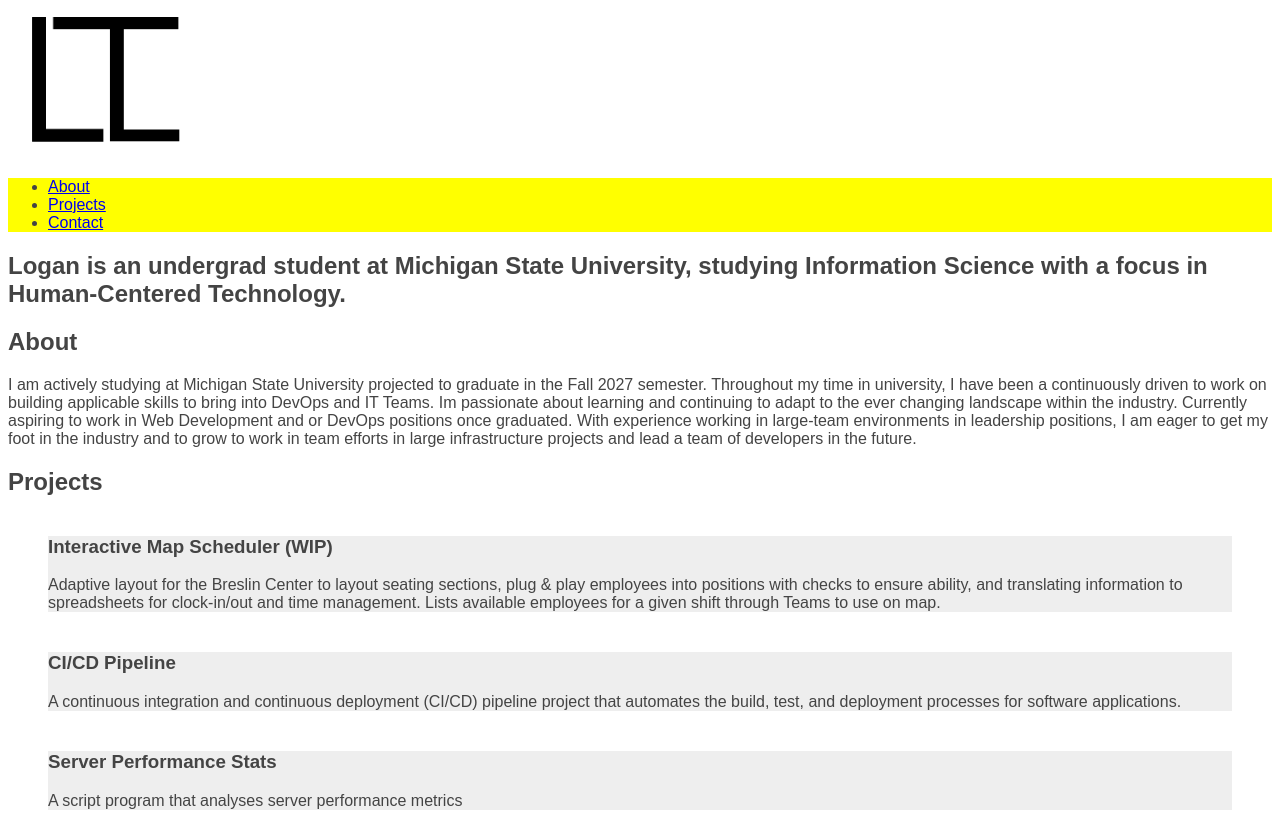
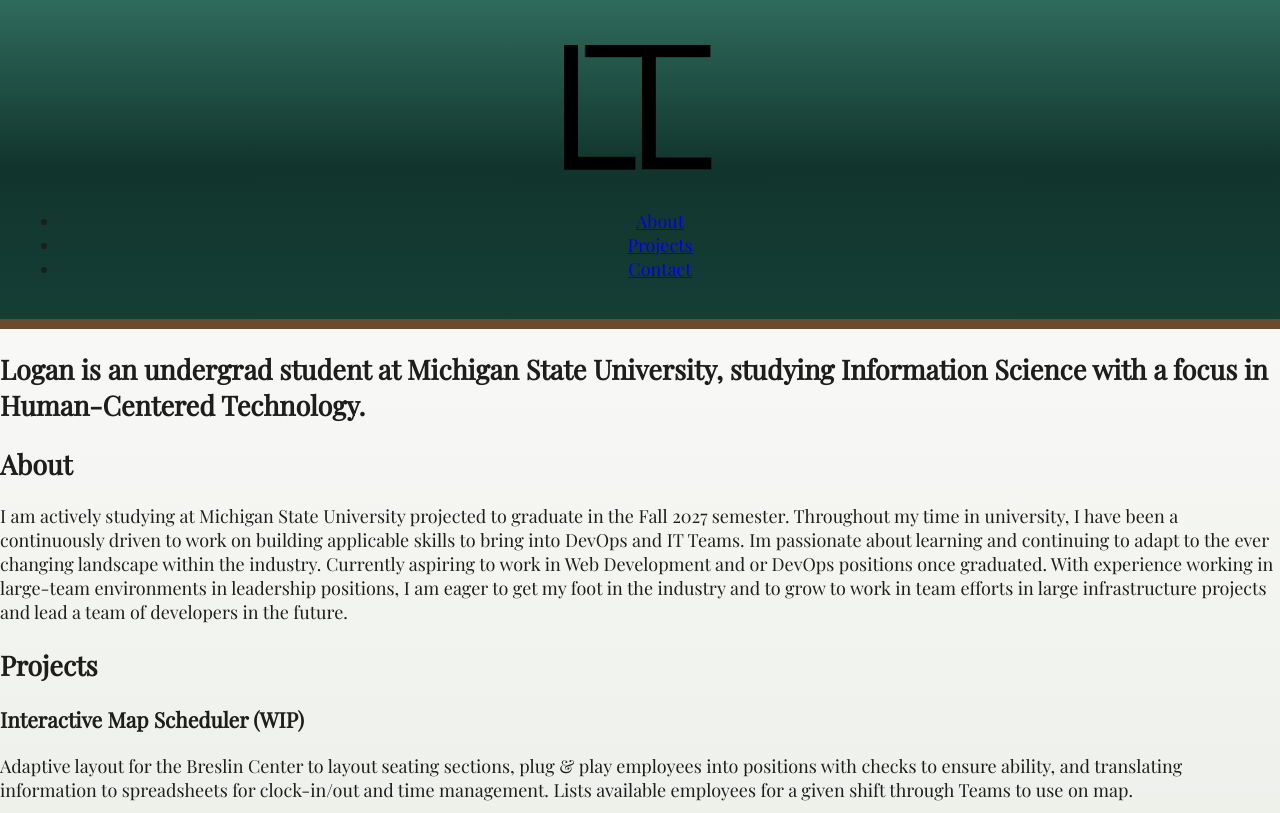
Before and after one commit to LoganIavelli/portfolio, a plain HTML site: page index.html in a window 1280 px wide. Shown: the top 813 px of the page. Drawn offline with Linux system fonts and the light colour scheme.

Commit message:
Added font-face to the file. Additionally set the color palatte and inspo for style. Worked on body background and started header/nav section

```diff
--- a/style.css
+++ b/style.css
@@ -1,21 +1,51 @@
-:root {
-    --primary-bg: p#aa3d3d;
-    --primary-text: #444;
-    --standard-gap: 40px
+/*
+  Style sheet is inspired by the look of the Nintendo 3DS UI. It was a massive part of my childhood personally
+  Color Pallate inspired by Michigan State University
+  Just has basic in-line blocks and a normal flow
+
+  AI Disclosure
+  Partial use of AI and external websites was used to learn about things not covered in the lecture videos for this portion.
+    cssgradient.io (easy way to preview and make the linear-gradients in the background as well as header and footer
+
+
+*/
+
+@font-face {
+  font-family: 'Playfair';
+  src: url("fonts/PlayfairDisplay-Regular.ttf") format("truetype");
+  font-weight: normal;
+  font-style: normal;
+  font-display: swap;
 }
 
-body {
-    font-family: sans-serif;
-    background: var(--primary-bg);
-    color: var(--primary-text)
+/* root ruleset to establish a color palatte for the website to follow */
+:root {
+  --green: #18453b;
+  --brown: #6b4a2f;
+  --white: #fdfdfb;
+  --black: #1d1d1b;
+  --font-main: "Playfair", Verdana, sans-serif;
 }
 
-#projects article {
-    background: #eee;
-    margin: var(--standard-gap)
+/* body consists of a white-grey backdrop with a slight gradient */
+body {
+  margin: 0;
+  padding: 0;
+  font-family: var(--font-main);
+  font-size: 18px;
+  color: var(--black);
+  background: #ffffff;
+  background: linear-gradient(180deg,rgba(255, 255, 255, 1) 0%, rgba(230, 233, 225, 1) 100%);
+}
+
+header {
+  padding: 36px 20px 20px;
+  text-align: center;
+  background: #2F6B5C;
+  background: linear-gradient(180deg, rgba(47, 107, 92, 1) 0%, rgba(17, 53, 45, 1) 52%, rgba(21, 62, 53, 1) 100%);
+  border-bottom: 10px solid var(--brown);
 }
 
 nav {
-    background: yellow;
-
+  text-align: center;
 }
```
